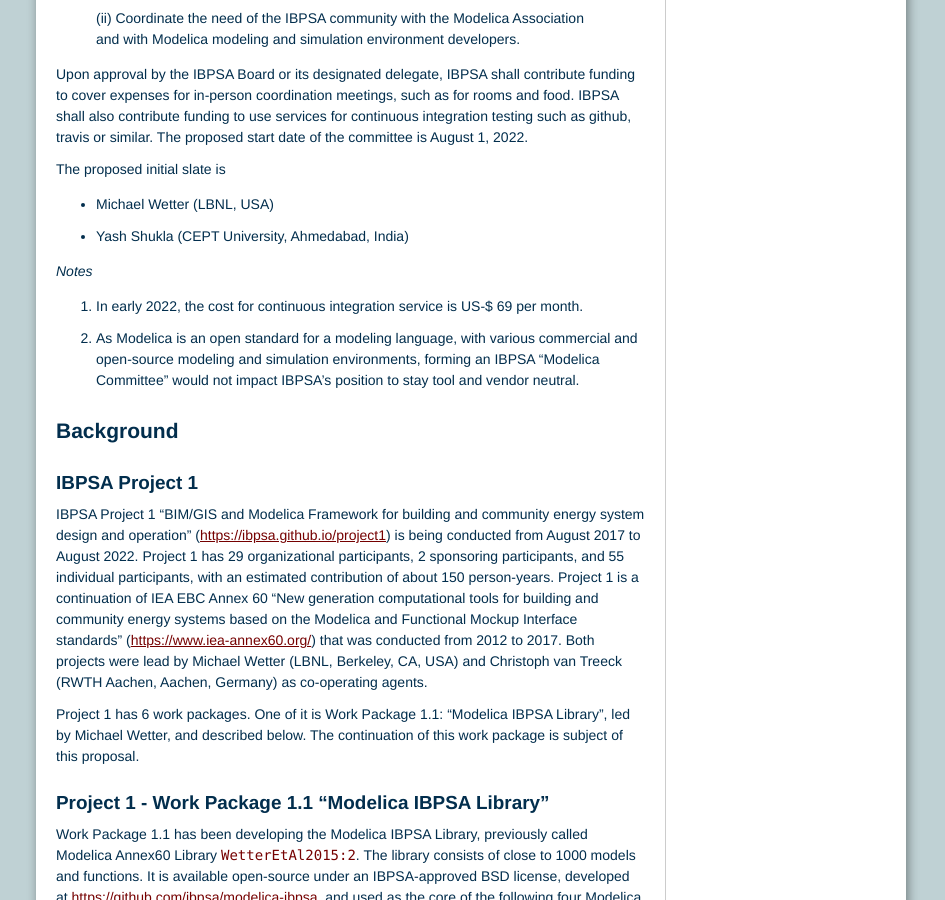
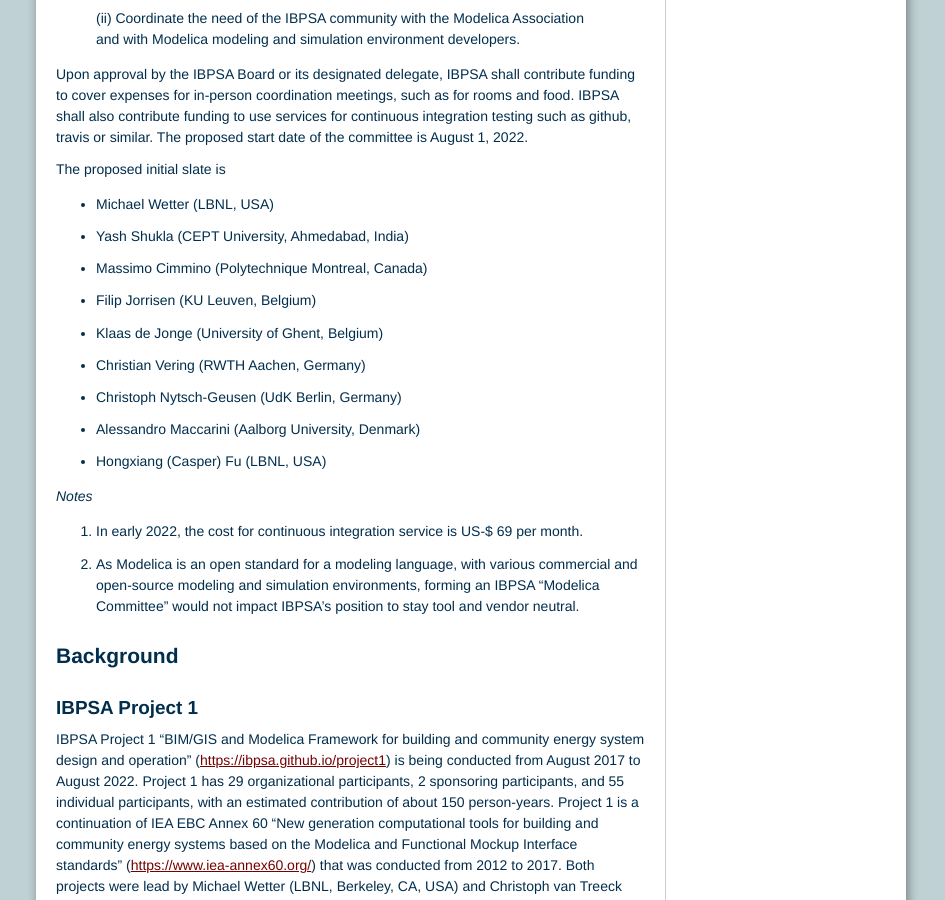
Before and after one commit to ibpsa/project1, a Sphinx documentation site: the page built from reports/2022-wp_1_1_continuation/source/contents.rst, in a window 1280 px wide and 900 px high, scrolled down 565 px. Shown: the whole window, without its empty margins (169-1114 px from the left). Built offline with Sphinx 7.4.7, drawn with Linux system fonts in a browser that asks for light colours; cross-references to code outside the pages are shown as plain code.

Commit message:
Updated participant list

```diff
--- a/reports/2022-wp_1_1_continuation/source/contents.rst
+++ b/reports/2022-wp_1_1_continuation/source/contents.rst
@@ -46,6 +46,13 @@
 
 - Michael Wetter (LBNL, USA)
 - Yash Shukla (CEPT University, Ahmedabad, India)
+- Massimo Cimmino (Polytechnique Montreal, Canada)
+- Filip Jorrisen (KU Leuven, Belgium)
+- Klaas de Jonge (University of Ghent, Belgium)
+- Christian Vering (RWTH Aachen, Germany)
+- Christoph Nytsch-Geusen (UdK Berlin, Germany)
+- Alessandro Maccarini (Aalborg University, Denmark)
+- Hongxiang (Casper) Fu (LBNL, USA)
 
 
 *Notes*
```
Also changed, not shown: 1 other file.
